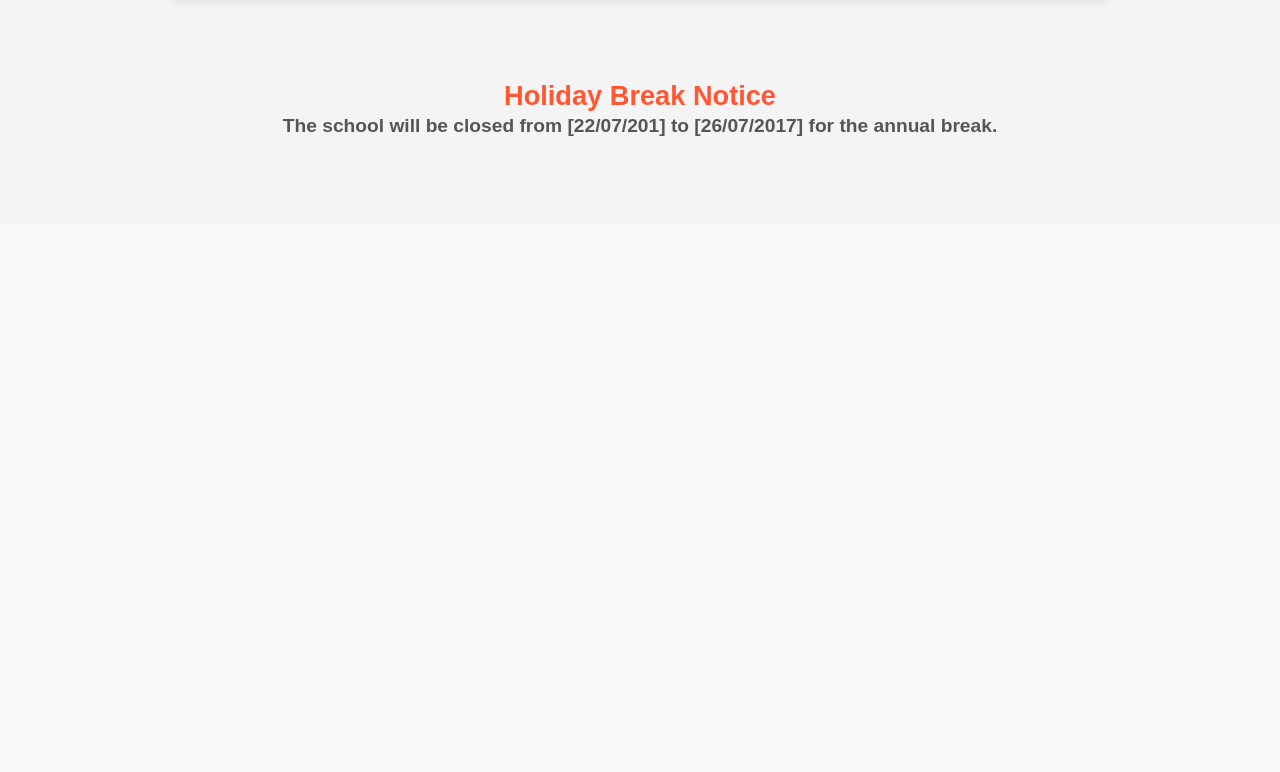
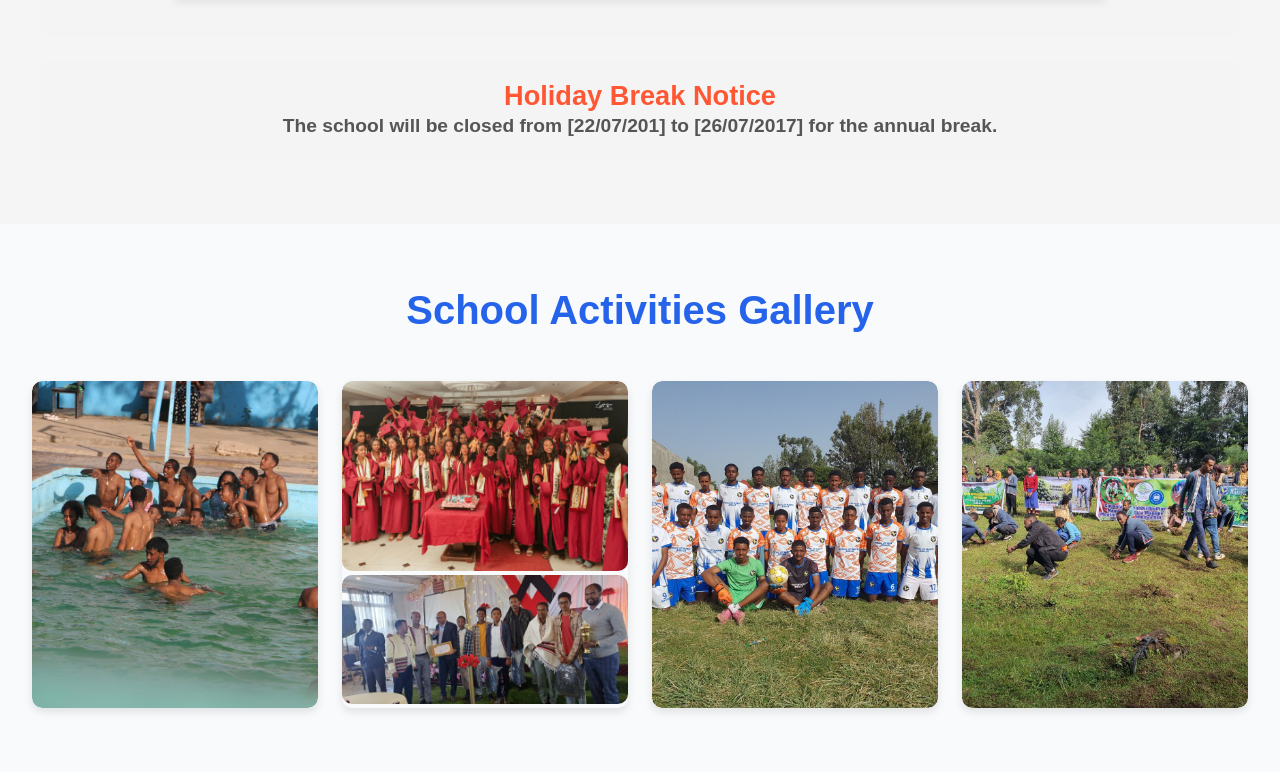
Before and after one commit to Bonahirpa/Marvel-Academy, a plain HTML site: page index.html in a window 1280 px wide. Shown: the part 3894-4666 px from the top of the page. Before the commit the page ends 4118 px from the top, so only its background shows below. Drawn offline with Linux system fonts and the light colour scheme.

Commit message:
i added gallery section

```diff
--- a/css/styles.css
+++ b/css/styles.css
@@ -8,12 +8,12 @@
 
 /* Trending and Professional Color Scheme */
 :root {
-    --primary-color: #2563EB; /* Vibrant blue */
-    --secondary-color: #F9FAFB; /* Light gray */
-    --accent-color: #F59E0B; /* Warm amber */
-    --text-color: #1F2937; /* Dark gray */
-    --success-color: #10B981; /* Green */
-    --error-color: #EF4444; /* Red */
+  --primary-color: #2563eb; /* Vibrant blue */
+  --secondary-color: #f9fafb; /* Light gray */
+  --accent-color: #f59e0b; /* Warm amber */
+  --text-color: #1f2937; /* Dark gray */
+  --success-color: #10b981; /* Green */
+  --error-color: #ef4444; /* Red */
 }
 
 body {
@@ -117,7 +117,7 @@ header {
 
 /* Overlay for better readability */
 .home::before {
-    content: "";
+  content: '';
   position: absolute;
   top: 0;
   left: 0;
@@ -157,7 +157,7 @@ header {
 }
 
 .btn:hover {
-    background: #D97706; /* Darker amber */
+  background: #d97706; /* Darker amber */
   transform: translateY(-2px);
 }
 
@@ -287,7 +287,8 @@ header {
   margin-bottom: 10px;
 }
 
-.curriculum p, .curriculum ul {
+.curriculum p,
+.curriculum ul {
   font-size: 1rem;
   color: var(--text-color);
 }
@@ -298,8 +299,8 @@ header {
 }
 
 /* Special Programs */
-.special-programs{
-    margin:20px ;
+.special-programs {
+  margin: 20px;
 }
 .special-programs h3 {
   font-size: 1.8rem;
@@ -315,7 +316,11 @@ header {
 }
 
 .program-box {
-    background: linear-gradient(135deg, var(--primary-color), var(--accent-color));
+  background: linear-gradient(
+    135deg,
+    var(--primary-color),
+    var(--accent-color)
+  );
   color: white;
   padding: 20px;
   width: 250px;
@@ -353,7 +358,7 @@ header {
 }
 
 .btn-calculator:hover {
-    background: #1E40AF; /* Darker blue */
+  background: #1e40af; /* Darker blue */
 }
 
 /* Responsive Design */
@@ -368,7 +373,6 @@ header {
     max-width: 300px;
   }
 }
-
 
 /* Admission & Enrollment Section */
 .admission {
@@ -431,7 +435,7 @@ header {
 }
 
 .btn-register:hover {
-    background: #1E40AF; /* Darker blue */
+  background: #1e40af; /* Darker blue */
 }
 
 /* Snake Game Section */
@@ -439,7 +443,11 @@ header {
   margin-top: 40px;
   margin-left: 40px;
   margin-right: 30px;
-    background: linear-gradient(135deg, var(--primary-color), var(--accent-color));
+  background: linear-gradient(
+    135deg,
+    var(--primary-color),
+    var(--accent-color)
+  );
   color: white;
   padding: 20px;
   border-radius: 10px;
@@ -476,7 +484,6 @@ header {
     max-width: 350px;
   }
 }
-
 
 /* Event and Announcement Section */
 
@@ -543,7 +550,6 @@ h2 {
   margin-bottom: 1.5rem;
   padding: 1.2rem;
   border-radius: 8px;
-
 }
 /* Table part */
 table {
@@ -553,7 +559,8 @@ table {
   background: white;
   box-shadow: 0px 4px 10px rgba(0, 0, 0, 0.1);
 }
-th, td {
+th,
+td {
   border: 1px solid #000;
   padding: 12px;
   text-align: center;
@@ -596,3 +603,43 @@ th {
   opacity: 1;
   transform: translateY(0);
 }
+
+/* Gallery Section */
+.gallery {
+  padding: 4rem 2rem;
+  background-color: var(--secondary-color);
+  text-align: center;
+}
+
+.gallery h2 {
+  font-size: 2.5rem;
+  color: var(--primary-color);
+  font-weight: bold;
+  margin-bottom: 3rem;
+}
+
+.gallery-grid {
+  display: grid;
+  grid-template-columns: repeat(auto-fill, minmax(250px, 1fr));
+  grid-gap: 1.5rem;
+  justify-items: center;
+}
+
+.gallery-item {
+  position: relative;
+  border-radius: 10px;
+  overflow: hidden;
+  box-shadow: 0 4px 8px rgba(0, 0, 0, 0.1);
+  transition: transform 0.3s ease;
+}
+
+.gallery-item img {
+  width: 100%;
+  height: 100%;
+  object-fit: cover;
+  border-radius: 10px;
+}
+
+.gallery-item:hover {
+  transform: scale(1.05);
+}
--- a/index.html
+++ b/index.html
@@ -200,6 +200,34 @@
         </div>
       </section>
 </section>
+
+<!-- Gallery Section -->
+ <section id="gallery" class="gallery">
+  <h2>School Activities Gallery</h2>
+  <div class="gallery-grid">
+    <!-- Single Image Grid -->
+    <div class="gallery-item single-image">
+      <img src="./images/g-1.jpg" alt="Activity 1">
+
+    </div>
+
+    <!-- Multi-Image Grid (with caption) -->
+    <div class="gallery-item multi-image">
+      <div class="image-group">
+        <img src="./images/g-2.jpg" alt="Activity 2">
+        <img src="./images/g-3.jpg" alt="Activity 3">
+      </div>
+    </div>
+
+    <!-- Masonry-style Grid -->
+    <div class="gallery-item masonry">
+      <img src="./images/g-4.jpg" alt="Activity 4">
+    </div>
+    <div class="gallery-item masonry">
+      <img src="./images/g-5.jpg" alt="Activity 5">
+    </div>
+  </div>
+</section>
 <script src="./js/script.js"></script>
 </body>
 </html>
```
Lines whose indentation alone changed are shown as unchanged.
